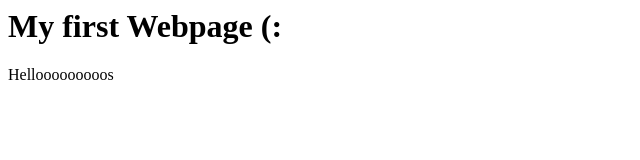
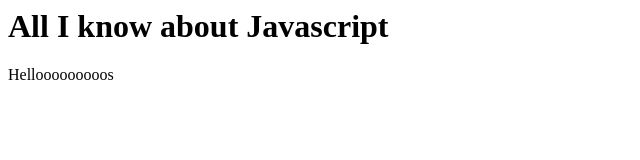
Before and after one commit to programmingForGeeks/programmingForGeeks.github.io, a plain HTML site: page index.html in a window 1280 px wide. Shown: the whole page, without its empty margins (0-640 px from the left). Drawn offline with Linux system fonts and the light colour scheme.

Commit message:
Update index.html

```diff
--- a/index.html
+++ b/index.html
@@ -5,7 +5,7 @@
     <title>NewWebpage</title>
   </head>
   <body>
-    <h1>My first Webpage (:</h1>
+    <h1>All I know about Javascript</h1>
     <p> Hellooooooooos</p>
   </body>
 </html>
```
